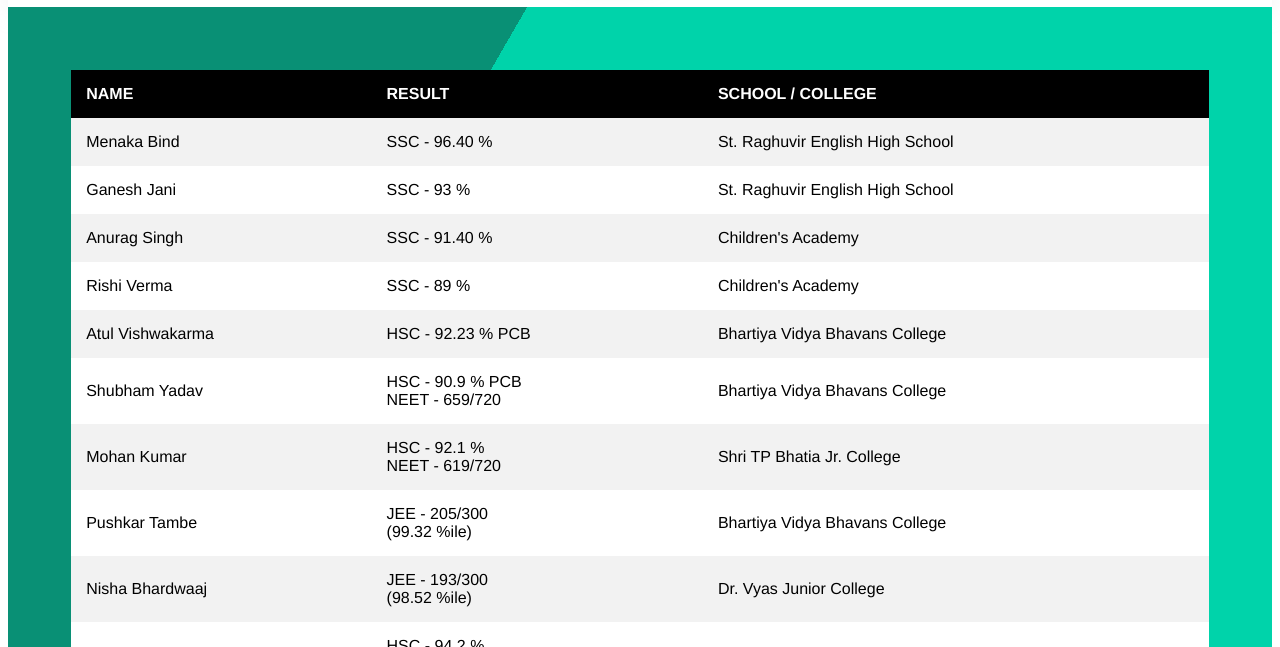
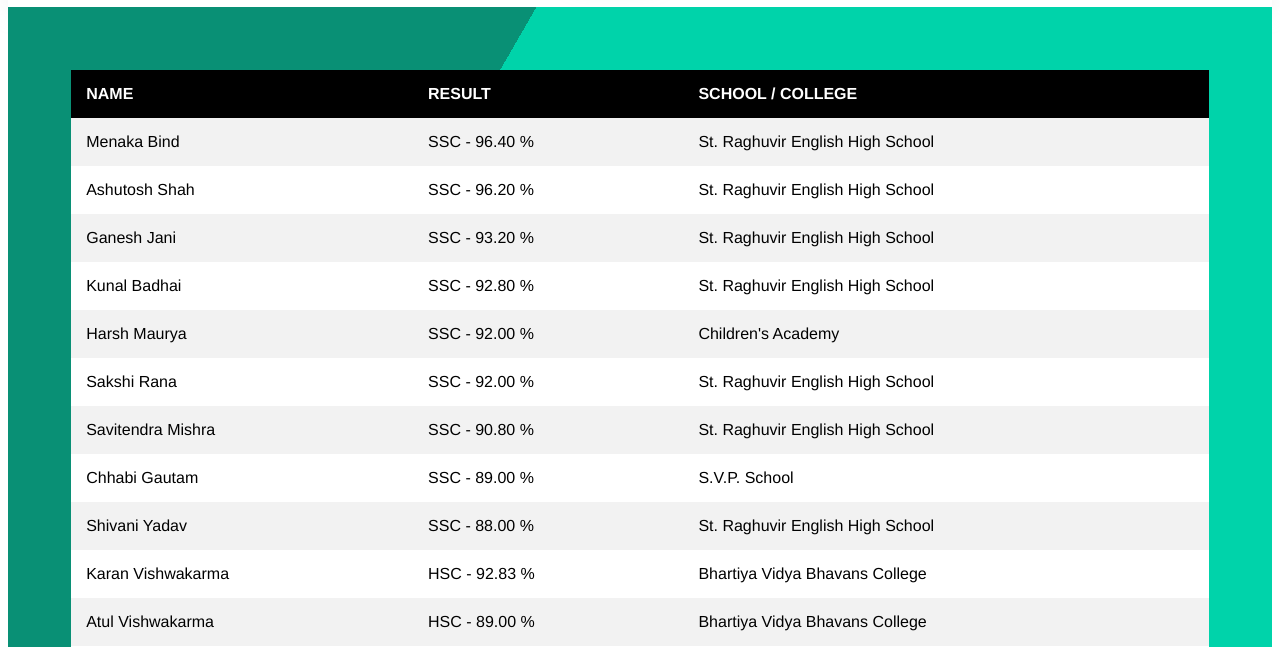
Before and after one commit to sumitvish43/sumitvish43.github.io, a plain HTML site: page bmresults.html in a window 1280 px wide. Shown: the part 153-800 px from the top of the page. Drawn offline with Linux system fonts and the light colour scheme; a web font is replaced by a local one.

Commit message:
Results data updated

```diff
--- a/bmresults.html
+++ b/bmresults.html
@@ -73,49 +73,64 @@
           <td>St. Raghuvir English High School</td>
         </tr>
         <tr>
-          <td>Ganesh Jani</td>
-          <td>SSC - 93 %</td>
+          <td>Ashutosh Shah</td>
+          <td>SSC - 96.20 %</td>
           <td>St. Raghuvir English High School</td>
         </tr>
         <tr>
-          <td>Anurag Singh</td>
-          <td>SSC - 91.40 %</td>
+          <td>Ganesh Jani</td>
+          <td>SSC - 93.20 %</td>
+          <td>St. Raghuvir English High School</td>
+        </tr>
+        <tr>
+          <td>Kunal Badhai</td>
+          <td>SSC - 92.80 %</td>
+          <td>St. Raghuvir English High School</td>
+        </tr>
+        <tr>
+          <td>Harsh Maurya</td>
+          <td>SSC - 92.00 %</td>
           <td>Children's Academy</td>
         </tr>
         <tr>
-          <td>Rishi Verma</td>
-          <td>SSC - 89 %</td>
-          <td>Children's Academy</td>
+          <td>Sakshi Rana</td>
+          <td>SSC - 92.00 %</td>
+          <td>St. Raghuvir English High School</td>
+        </tr>
+        <tr>
+          <td>Savitendra Mishra</td>
+          <td>SSC - 90.80 %</td>
+          <td>St. Raghuvir English High School</td>
+        </tr>
+        <tr>
+          <td>Chhabi Gautam</td>
+          <td>SSC - 89.00 %</td>
+          <td>S.V.P. School</td>
+        </tr>
+        <tr>
+          <td>Shivani Yadav</td>
+          <td>SSC - 88.00 %</td>
+          <td>St. Raghuvir English High School</td>
+        </tr>
+        <tr>
+          <td>Karan Vishwakarma</td>
+          <td>HSC - 92.83 %</td>
+          <td>Bhartiya Vidya Bhavans College</td>
         </tr>
         <tr>
           <td>Atul Vishwakarma</td>
-          <td>HSC - 92.23 % PCB</td>
+          <td>HSC - 89.00 %</td>
           <td>Bhartiya Vidya Bhavans College</td>
         </tr>
         <tr>
           <td>Shubham Yadav</td>
-          <td>HSC - 90.9 % PCB<br />NEET - 659/720</td>
+          <td>HSC - 87.16 % </td>
           <td>Bhartiya Vidya Bhavans College</td>
         </tr>
         <tr>
-          <td>Mohan Kumar</td>
-          <td>HSC - 92.1 % <br />NEET - 619/720</td>
-          <td>Shri TP Bhatia Jr. College</td>
-        </tr>
-        <tr>
-          <td>Pushkar Tambe</td>
-          <td>JEE - 205/300 <br />(99.32 %ile)</td>
-          <td>Bhartiya Vidya Bhavans College</td>
-        </tr>
-        <tr>
-          <td>Nisha Bhardwaaj</td>
-          <td>JEE - 193/300 <br />(98.52 %ile)</td>
-          <td>Dr. Vyas Junior College</td>
-        </tr>
-        <tr>
-          <td>Sajid Khan</td>
-          <td>HSC - 94.2 % <br />(Commerce)</td>
-          <td>KES College</td>
+          <td>Kishan Bind</td>
+          <td>HSC - 83.00 % </td>
+          <td>Patkar Varde College</td>
         </tr>
       </table>
     </div>
```
